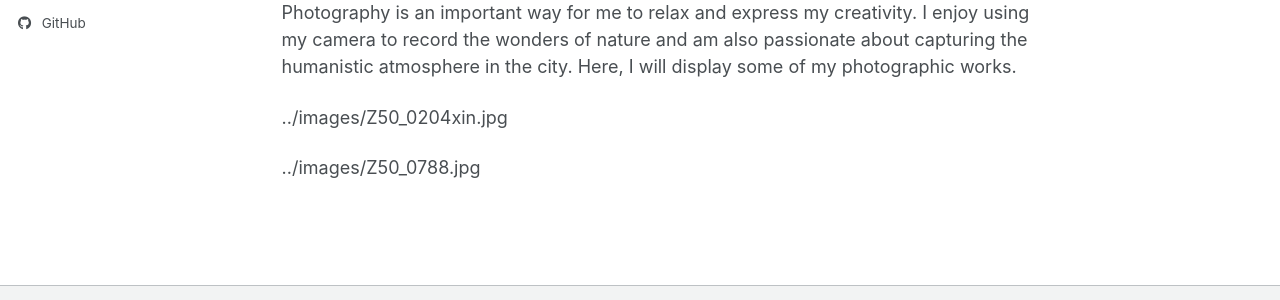
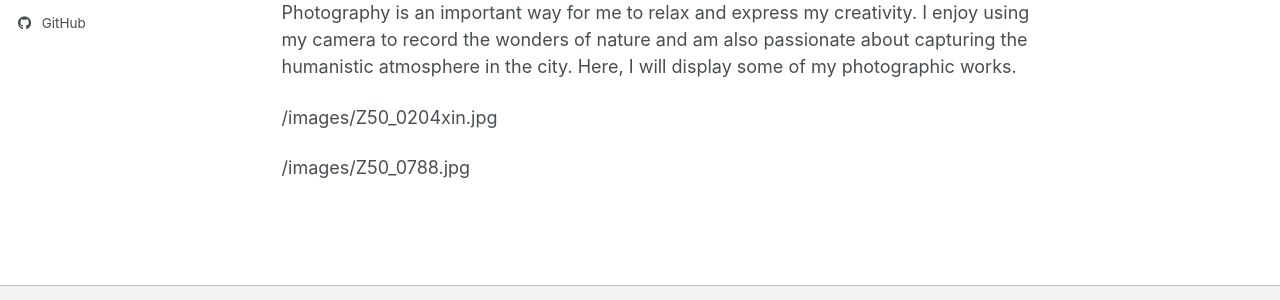
Before and after one commit to TtuQaQ/TtuQaQ.github.io, a Jekyll site: the page built from _pages/about.md, in a window 1280 px wide and 967 px high. Shown: the part 544-844 px from the top of the window. Built offline with Jekyll 4.4.1, drawn with Linux system fonts in a browser that asks for light colours; some web fonts are replaced; a script bundle is joined from its source files by our own code; library files that are not in the unit come from our copies.

```diff
--- a/_pages/about.md
+++ b/_pages/about.md
@@ -20,6 +20,6 @@ In my spare time from scientific research, I greatly enjoy exploring the world,
 ## 🎇welcome to Twentytu photograph！📷
 Photography is an important way for me to relax and express my creativity. I enjoy using my camera to record the wonders of nature and am also passionate about capturing the humanistic atmosphere in the city. Here, I will display some of my photographic works.
 
-../images/Z50_0204xin.jpg
+/images/Z50_0204xin.jpg
 
-../images/Z50_0788.jpg
+/images/Z50_0788.jpg
```
